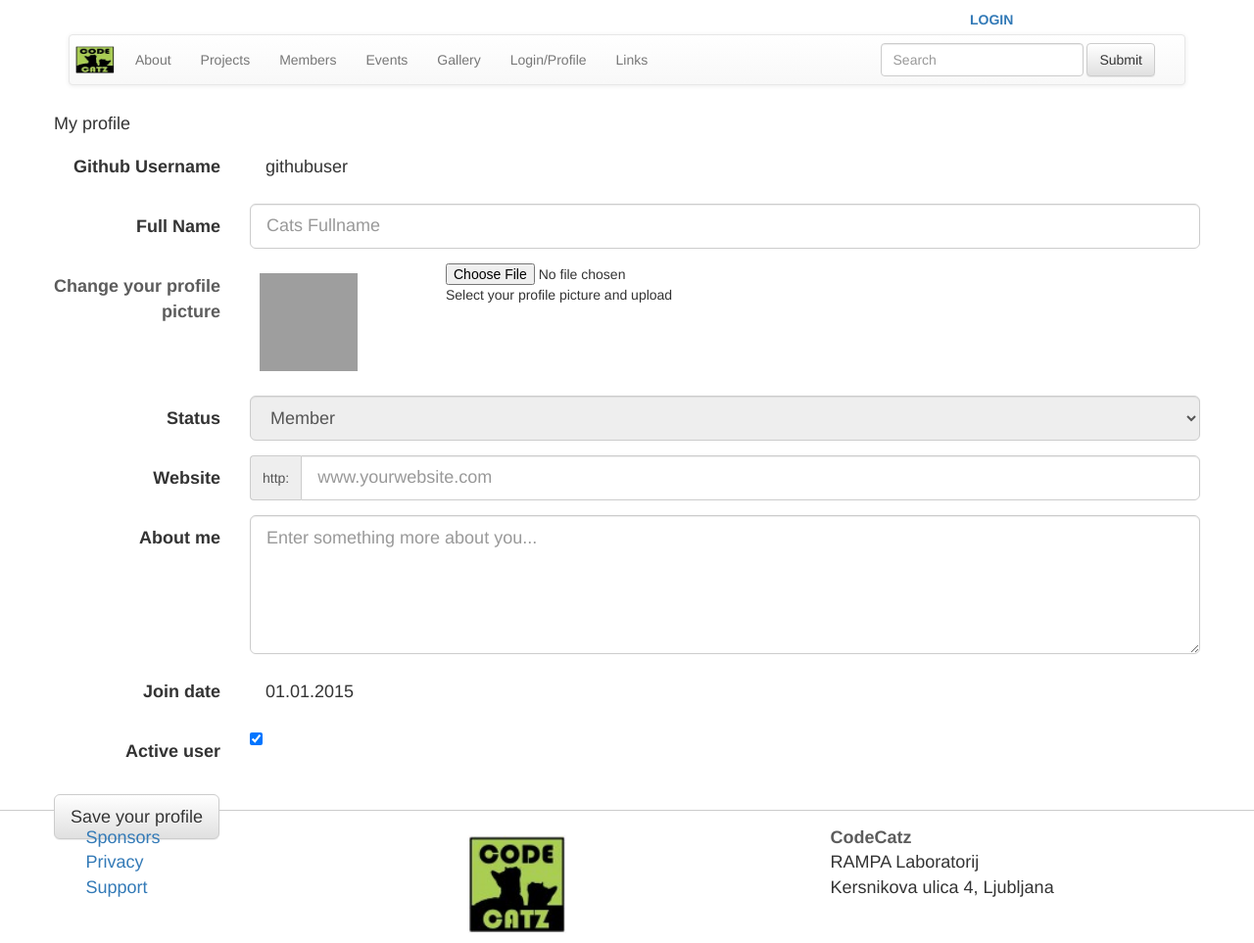
After one commit to CodeCatz/TrackCat, a Django app: page /edituser/ in a window 1280 px wide. The commit adds this page. Shown: the whole page at 98% size. Run offline with Django 3.2, Linux system fonts and the light colour scheme; some libraries are stand-ins or nearby versions; grey boxes are pictures that could not be loaded.

Commit message:
Added User Profile management page with all settings

```diff
--- a/TrackCat/urls.py
+++ b/TrackCat/urls.py
@@ -1,6 +1,6 @@
 from django.conf.urls import patterns, include, url
 from django.contrib import admin
-from TrackCat.views import index, about, projects, members, events, gallery, login, links
+from TrackCat.views import index, about, projects, members, events, gallery, login, links, edituser
 
 
 urlpatterns = patterns('',
@@ -17,4 +17,5 @@ urlpatterns = patterns('',
 	url(r'^gallery/$', gallery, name='pages-gallery'),
 	url(r'^login/$', login, name='pages-login'),
 	url(r'^links/$', links, name='pages-links'),
+	url(r'^edituser/$', edituser, name='pages-edituser'),
 )
--- a/TrackCat/views.py
+++ b/TrackCat/views.py
@@ -24,3 +24,6 @@ def login(request):
 
 def links(request):
 	return render(request, 'pages/links.html',{})
+
+def edituser(request):
+	return render(request, 'pages/edituser.html',{})
--- a/web/templates/base.html
+++ b/web/templates/base.html
@@ -47,7 +47,7 @@ type='text/css'>
 						<li class="{% current 'pages-members' %}"><a href="{% url 'pages-members' %}">Members</a></li>
 						<li class="{% current 'pages-events' %}"><a href="{% url 'pages-events' %}">Events</a></li>
 						<li class="{% current 'pages-gallery' %}"><a href="{% url 'pages-gallery' %}">Gallery</a></li>
-						<li class="{% current 'pages-login' %}"><a href="{% url 'pages-login' %}">Login</a></li>
+						<li class="{% current 'pages-login' %}"><a href="{% url 'pages-login' %}">Login/Profile</a></li>
 						<li class="{% current 'pages-links' %}"><a href="{% url 'pages-links' %}">Links</a></li>
 					</ul>
 					<form class="navbar-form navbar-right" role="search">
--- /dev/null
+++ b/web/templates/pages/edituser.html
@@ -0,0 +1,79 @@
+{% extends 'base.html' %}
+
+{% block title %}User Profile{% endblock %}
+
+{% block content%}
+
+	<header class="row">
+		<h4>My profile</h4>
+	</header>
+	<form class="form-horizontal">
+		<div class="form-group form-group-lg">
+			<div class="form-group">
+				<label class="col-sm-2 control-label"> Github Username</label>
+				<div class="col-sm-10">
+					<p class="form-control-static">githubuser</p>
+				</div>
+			</div>
+			<div class="form-group">
+				<label class="col-sm-2 control-label" for="inputFullname">Full Name</label>
+				<div class="col-sm-10">
+					<input type="text" id="inputFullname" class="form-control" placeholder="Cats Fullname">
+				</div>
+			</div>
+			<div class="form-group">
+				<div class="col-sm-2 control-label"><strong>Change your profile picture</strong></div>
+				<div class="col-sm-2">
+					<p><img src="http://placekitten.com/350/350" alt="" class="img-responsive"></p>
+				</div>
+				<div class="col-sm-8">
+					<label for="profilePicture" class="sr-only">File input</label>
+					<input type="file" id="profilePicture">
+					<p clas="help-block">Select your profile picture and upload</p>
+				</div>
+			</div>
+			<div class="form-group">
+				<label class="col-sm-2 control-label"> Status</label>
+				<div class="col-sm-10">
+					<select class="form-control" readonly>
+						<option>Member</option>
+						<option>Mentor</option>
+					</select>
+				</div>
+			</div>
+			<div class="form-group">
+				<label class="col-sm-2 control-label" for="inputWebsite">Website</label>
+				<div class="col-sm-10">
+					<div class="input-group">
+						<span class="input-group-addon">http:</span>
+						<input type="text" class="form-control" id="inputWebsite" placeholder="www.yourwebsite.com">
+					</div>
+				</div>
+			</div>
+			<div class="form-group">
+				<label class="col-sm-2 control-label" for="inputAboutme">About me</label>
+				<div class="col-sm-10">
+					<textarea type="text" rows="5" id="inputAboutme" class="form-control" placeholder="Enter something more about you..."></textarea>
+				</div>
+			</div>
+			<div class="form-group">
+				<label class="col-sm-2 control-label"> Join date</label>
+				<div class="col-sm-10">
+					<p class="form-control-static">01.01.2015</p>
+				</div>
+			</div>
+			<div class="form-group">
+				<label class="col-sm-2 control-label">Active user</label>
+				<div class="col-sm-10">
+					<input type="checkbox" value="yes" checked>
+				</div>
+			</div>
+		</div>
+	</form>
+	<div class="row">
+		<a href="#" class="btn btn-default btn-lg">Save your profile</a>
+		</p>
+	</div>
+
+
+{% endblock content%}
```
Also changed, not shown: web/templates/pages/login.html (+8 -3 lines).
